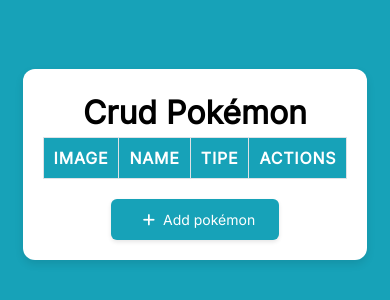
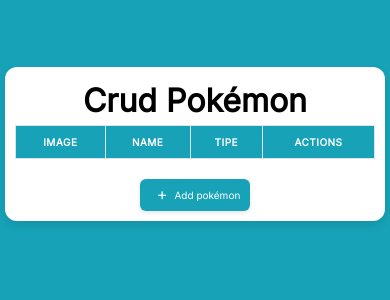
Before and after one commit to OTorresDev/Crud-Pokemon, a plain HTML site: page index.html in a window 390 px wide. Shown: the part 278-578 px from the top of the page. Drawn offline with Linux system fonts and the light colour scheme; no server answers.

Commit message:
Crud Pokémon

```diff
--- a/css/estilos.css
+++ b/css/estilos.css
@@ -159,29 +159,47 @@ td img {
     margin: 0 8px;
 }
 
-/*-----------
+/*---------------
 Media
-------------*/
-@media(max-width: 1200px) {
+----------------*/
+
+@media (max-width: 1200px) {
     .table-content {
         width: 90%;
     }
 }
 
-@media(max-width: 910px) {
+@media (max-width: 910px) {
     .table-content {
         width: 100%;
     }
 }
 
-@media(max-width: 549px) {
+@media (max-width: 603px) {
     body {
-        width: auto;
-        padding: 0;
-        margin: 20px 0;
+        padding: 5px;
+        margin: 0;
     }
 
     .table-content {
-        width: min-content;
+        padding: 10px;
+        width: 100%;
+    }
+
+    th, td {
+        font-size: 10px;
+    }
+
+    td img {
+        width: 40px;
+    }
+
+    .btn {
+        padding: 10px;
+        font-size: 10px;
+    }
+
+    .btn-group {
+        gap: 4px;
     }
 }
```
